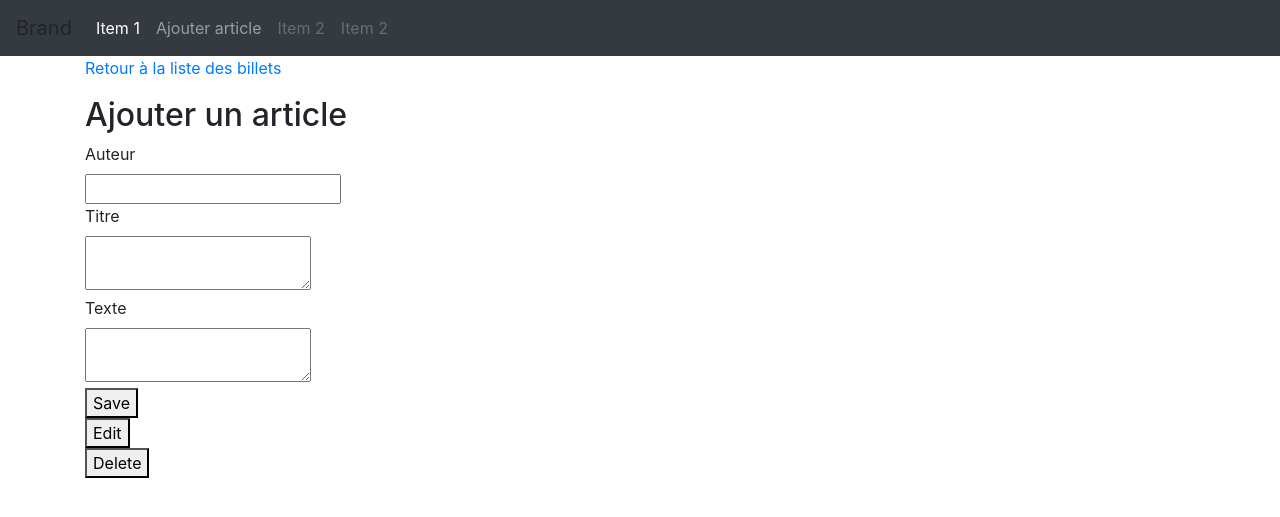
After one commit to Walid-dev/blog_ecrivain, a PHP site: page /view/frontend/addPostView.php in a window 1280 px wide. The commit adds this page. Shown: the top 517 px of the page. Run offline with PHP 8.4, Linux system fonts and the light colour scheme; data that the repository does not hold is empty; some libraries are stand-ins or nearby versions.

```diff
--- a/index.php
+++ b/index.php
@@ -43,6 +43,8 @@ try { // On essaie de faire des choses
             } else {
                 throw new Exception('Tous les champs ne sont pas remplis !');
             }
+        } elseif ($_GET['action'] == 'delete') {
+            deleteArticle($_GET['id']);
         }
     } else {
         listPosts();
--- /dev/null
+++ b/view/frontend/addPostView.php
@@ -0,0 +1,33 @@
+<?php ob_start(); ?>
+<h1>Mon super blog !</h1>
+<p><a href="index.php">Retour à la liste des billets</a></p>
+
+<h2>Ajouter un article</h2>
+
+<form action="index.php?action=addArticle" method="post">
+    <div>
+        <label for="author">Auteur</label><br />
+        <input type="text" id="author" name="author" />
+    </div>
+    <div>
+        <label for="title">Titre</label><br />
+        <textarea id="title" name="title"></textarea>
+    </div>
+    <div>
+        <label for="title">Texte</label><br />
+        <textarea id="content" name="content"></textarea>
+    </div>
+    <div>
+        <button type="submit" name="save">Save</button>
+    </div>
+    <div>
+        <button type="submit" name="edit">Edit</button>
+    </div>
+    <div>
+        <button type="submit" name="delete">Delete</button>
+    </div>
+</form>
+
+<?php $content = ob_get_clean(); ?>
+
+<?php require('template.php'); ?>
--- /dev/null
+++ b/view/frontend/nav.php
@@ -0,0 +1,22 @@
+<nav class="navbar navbar-expand-lg navbar-dark bg-dark fixed-top">
+    <a class="navbar-brand">Brand</a>
+    <button class="navbar-toggler" data-target="#my-nav" data-toggle="collapse" aria-controls="my-nav" aria-expanded="false" aria-label="Toggle navigation">
+        <span class="navbar-toggler-icon"></span>
+    </button>
+    <div id="my-nav" class="collapse navbar-collapse">
+        <ul class="navbar-nav mr-auto">
+            <li class="nav-item active">
+                <a class="nav-link" href="#">Item 1 <span class="sr-only">(current)</span></a>
+            </li>
+            <li class="nav-item">
+                <a class="nav-link" href="index.php?action=addArticle" tabindex="-1" aria-disabled="true">Ajouter article</a>
+            </li>
+            <li class="nav-item">
+                <a class="nav-link disabled" href="#" tabindex="-1" aria-disabled="true">Item 2</a>
+            </li>
+            <li class="nav-item">
+                <a class="nav-link disabled" href="#" tabindex="-1" aria-disabled="true">Item 2</a>
+            </li>
+        </ul>
+    </div>
+</nav>
```
Also changed, not shown: controller/frontendController.php (+9 -3 lines), model/PostManager.php (+9 -1 lines), view/frontend/listPostsView.php (+7 -0 lines).
